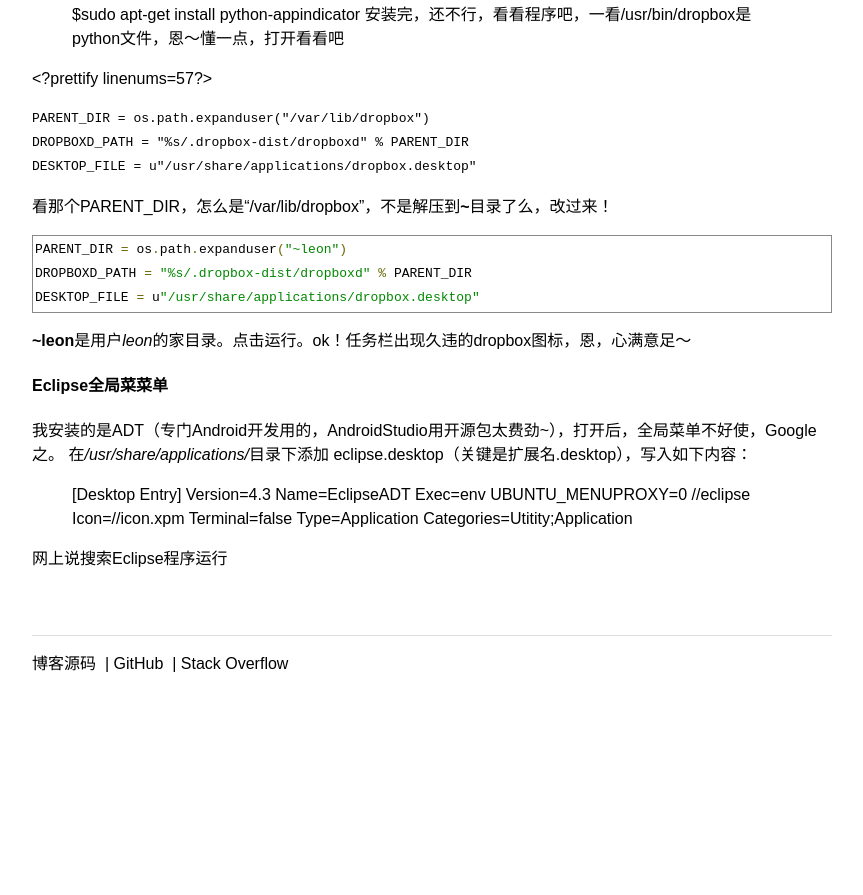
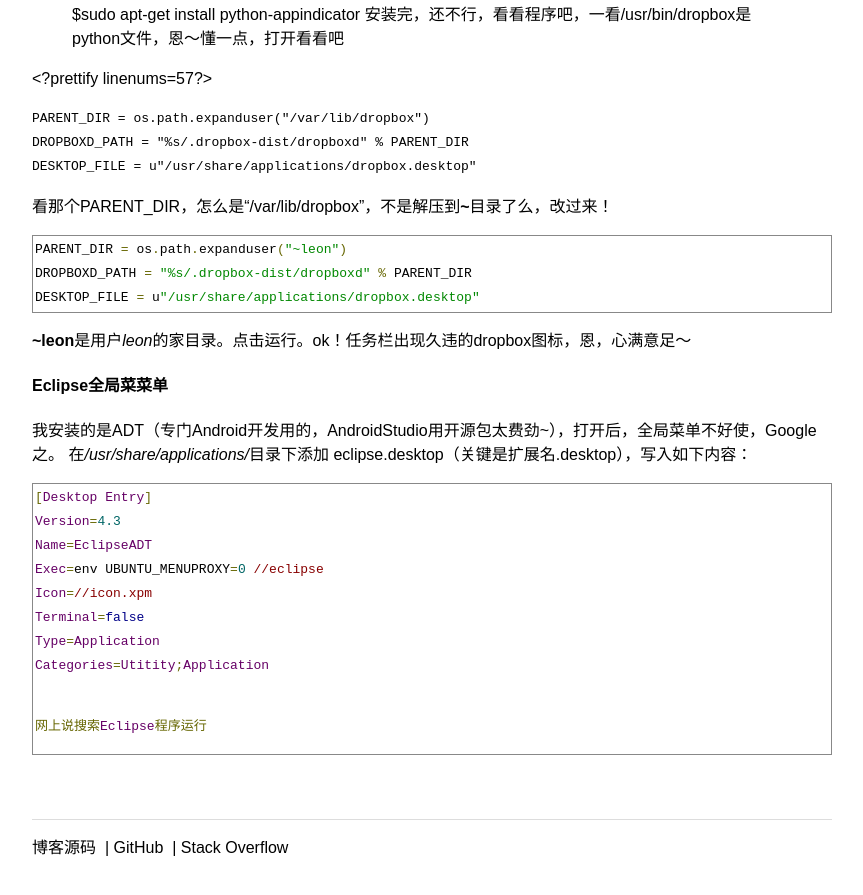
Before and after one commit to leongithub/blog, a Jekyll site: the page built from _posts/2013-11-10-os.md, in a window 1280 px wide and 900 px high, scrolled down 1448 px. Shown: the top 895 px of the window, without its empty margins (208-1071 px from the left). Built offline with Jekyll 4.4.1, drawn with Linux system fonts in a browser that asks for light colours; comment, search, counter and statistics services are not loaded; before the commit the page ends 2164 px from its top, so only the background shows below that.

Commit message:
update blog

```diff
--- a/_posts/2013-11-10-os.md
+++ b/_posts/2013-11-10-os.md
@@ -71,13 +71,15 @@ DESKTOP_FILE = u"/usr/share/applications/dropbox.desktop"
 我安装的是ADT（专门Android开发用的，AndroidStudio用开源包太费劲~），打开后，全局菜单不好使，Google之。
 在*/usr/share/applications/*目录下添加 eclipse.desktop（关键是扩展名.desktop），写入如下内容：
 
-> [Desktop Entry]
-> Version=4.3
-> Name=EclipseADT
-> Exec=env UBUNTU_MENUPROXY=0 /<ECLIPSE_PATH>/eclipse
-> Icon=/<ECLIPSE_PATH>/icon.xpm
-> Terminal=false
-> Type=Application
-> Categories=Utitity;Application
+<pre class="prettyprint">
+[Desktop Entry]
+Version=4.3
+Name=EclipseADT
+Exec=env UBUNTU_MENUPROXY=0 /<ECLIPSE_PATH>/eclipse
+Icon=/<ECLIPSE_PATH>/icon.xpm
+Terminal=false
+Type=Application
+Categories=Utitity;Application
+<pre>
 
 网上说搜索Eclipse程序运行
```
